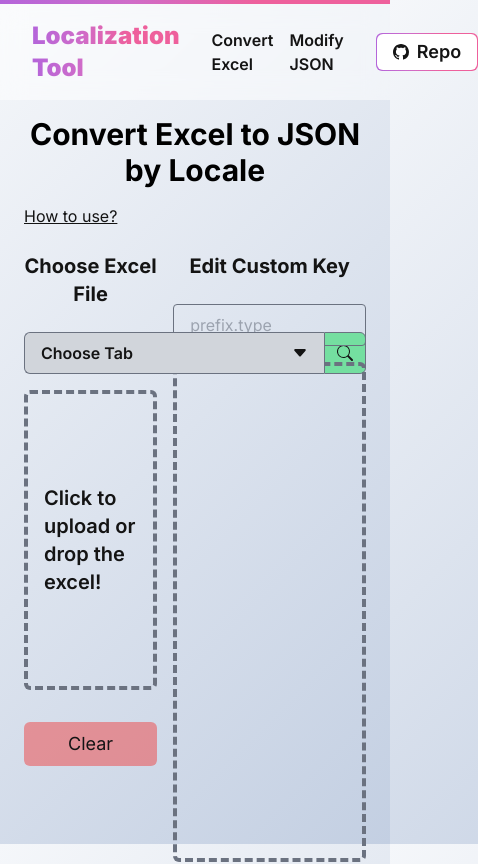
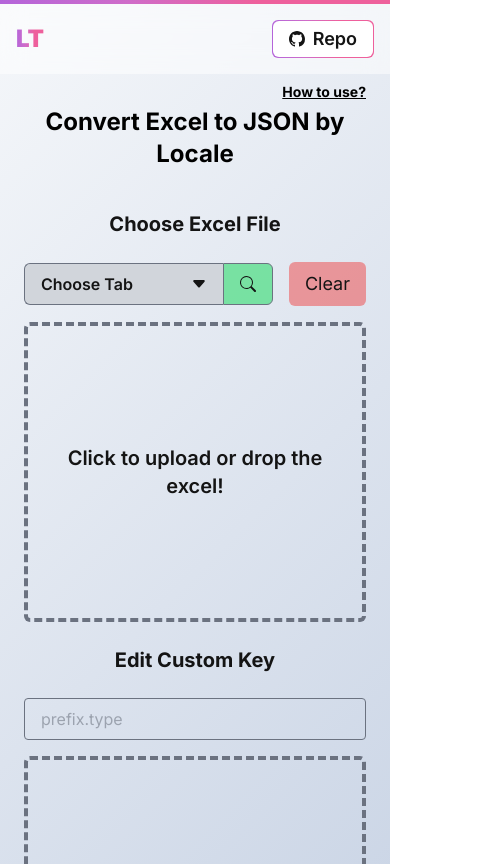
Before and after one commit to kwei/cl-localization, a Next.js app: page / in a window 390 px wide. Shown: the top 864 px of the page, 478 px wide, since content can reach past the window. Built offline with nearby package versions, Linux system fonts and the light colour scheme.

Commit message:
feat: Add RWD for `Convert Excel` Page

```diff
--- a/src/app/(site)/FileUploader.tsx
+++ b/src/app/(site)/FileUploader.tsx
@@ -4,7 +4,7 @@ import { useFileCtx } from '@/app/(site)/FileContext';
 import { Dropdown, DropdownOption } from '@/app/components/Dropdown';
 import { SearchIcon } from '@/app/components/SearchIcon';
 import { useFileUpload } from '@/hooks/useFileUpload';
-import { useCallback, useEffect, useRef, useState } from 'react';
+import { Fragment, useCallback, useEffect, useRef, useState } from 'react';
 
 const ACCEPTED_FILE_TYPE =
   'application/vnd.openxmlformats-officedocument.spreadsheetml.sheet';
@@ -46,25 +46,28 @@ export const FileUploader = () => {
   }, [file, setFile]);
 
   return (
-    <div className="col-span-5 flex flex-col gap-4">
+    <div className="col-span-12 flex flex-col gap-4 md:col-span-5">
       <h3 className="w-full py-2 text-center text-xl font-bold">
         Choose Excel File
       </h3>
-      <div className="flex w-full items-center">
+      <div className="flex w-full items-center justify-between gap-4">
+        <div className="grid w-full grid-cols-5">
+          <div className="col-span-4">
             <Dropdown
               value={tabName}
               placeholder="Choose Tab"
-          className="min-w-[300px] rounded-l-md border border-r-0 border-solid border-gray-500 bg-gray-300 px-4 py-2 transition-colors hover:bg-gray-300/50"
+              className="w-full rounded-l-md border border-r-0 border-solid border-gray-500 bg-gray-300 px-4 py-2 transition-colors hover:bg-gray-300/50"
               onChange={handleOnChangeTab}
             >
-          <div className="flex max-h-[350px] flex-col overflow-y-auto rounded-md border border-solid border-gray-500 bg-gray-300 p-2 gap-1">
+              <div className="flex max-h-[350px] flex-col gap-1 overflow-y-auto rounded-md border border-solid border-gray-500 bg-gray-300 p-2">
                 {sheetNames.map((tab) => (
+                  <Fragment key={tab}>
                     <DropdownOption
-                key={tab}
                       value={tab}
                       label={tab}
                       className={`${tabName === tab ? 'bg-white/70' : ''} rounded-sm px-4 py-1 text-left transition-colors hover:bg-white/50`}
                     />
+                  </Fragment>
                 ))}
               </div>
             </Dropdown>
@@ -75,15 +78,26 @@ export const FileUploader = () => {
               value={tabName}
               readOnly
             />
+          </div>
           <button
             type="button"
             onClick={handleSearchFile}
-          className="flex h-full items-center justify-center rounded-r-md border border-solid border-gray-500 bg-green-400/70 px-3 leading-6 transition-colors hover:bg-green-400/50"
+            className="col-span-1 flex items-center justify-center rounded-r-md border border-solid border-gray-500 bg-green-400/70 px-3 leading-6 transition-colors hover:bg-green-400/50"
           >
             <SearchIcon />
           </button>
         </div>
-      <div
+        <button
+          type="button"
+          onClick={handleClear}
+          disabled={!file}
+          className="cursor-pointer rounded-md bg-red-500/50 px-4 py-2 text-center text-lg transition-colors hover:bg-red-500/30"
+        >
+          Clear
+        </button>
+      </div>
+      <button
+        type="button"
         className="relative flex h-[300px] w-full cursor-pointer items-center justify-center rounded-md border-4 border-dashed border-gray-500 p-4 transition-colors hover:border-gray-500/70"
         {...getDropProperties()}
         onClick={handleClick}
@@ -107,17 +121,7 @@ export const FileUploader = () => {
           accept={ACCEPTED_FILE_TYPE}
           hidden
         />
-      </div>
-      <div className="w-full py-4">
-        <button
-          type="button"
-          onClick={handleClear}
-          disabled={!file}
-          className="w-full cursor-pointer rounded-md bg-red-500/50 px-4 py-2 text-center text-lg transition-colors hover:bg-red-500/30"
-        >
-          Clear
       </button>
-      </div>
     </div>
   );
 };
--- a/src/app/(site)/KeyEditor.tsx
+++ b/src/app/(site)/KeyEditor.tsx
@@ -2,7 +2,7 @@
 
 import { CloseIcon } from '@/app/components/CloseIcon';
 import { useFileCtx } from '@/app/(site)/FileContext';
-import { useMemo, useRef } from 'react';
+import { Fragment, useMemo, useRef } from 'react';
 
 export const KeyEditor = () => {
   const { rows, selectedRows } = useFileCtx();
@@ -21,7 +21,7 @@ export const KeyEditor = () => {
   }, [rows, selectedRows]);
 
   return (
-    <div className="col-span-7 flex flex-col gap-4">
+    <div className="col-span-12 flex flex-col gap-4 md:col-span-7">
       <h3 className="w-full py-2 text-center text-xl font-bold">
         Edit Custom Key
       </h3>
@@ -34,15 +34,13 @@ export const KeyEditor = () => {
           placeholder="prefix.type"
         />
       </fieldset>
-      <div className="flex h-[500px] w-full flex-col gap-1 overflow-y-auto rounded-md border-4 border-dashed border-gray-500 p-4 transition-colors hover:border-gray-500/70">
+      <div className="flex min-h-[300px] w-full flex-1 flex-col gap-1 overflow-y-auto rounded-md border-4 border-dashed border-gray-500 p-4 transition-colors hover:border-gray-500/70">
         {originalKey.map(
           (key, index) =>
             key && (
-              <EditBlock
-                key={`${key.toString()}-${index.toString()}`}
-                label={key.toString()}
-                index={index}
-              />
+              <Fragment key={`${key.toString()}-${index.toString()}`}>
+                <EditBlock label={key.toString()} index={index} />
+              </Fragment>
             ),
         )}
       </div>
@@ -63,14 +61,14 @@ const EditBlock = ({ label, index }: { label: string; index: number }) => {
       key={`${label}-${index.toString()}`}
       className="group relative grid w-full grid-cols-12 gap-1"
     >
-      <div className="col-span-3 break-words rounded-md bg-gray-500/70 p-2">
+      <div className="col-span-4 break-words rounded-md bg-gray-500/70 p-2 md:col-span-3">
         {label}
       </div>
       <input
         type="text"
         ref={inputRef}
         name={`new-key-${index.toString()}`}
-        className="col-span-9 rounded-md border border-solid border-gray-500 bg-transparent p-2 pr-8 focus:outline-0"
+        className="col-span-8 rounded-md border border-solid border-gray-500 bg-transparent p-2 pr-8 focus:outline-0 md:col-span-9"
         defaultValue={label}
       />
       <button
--- a/src/app/(site)/page.tsx
+++ b/src/app/(site)/page.tsx
@@ -8,42 +8,47 @@ import { PreviewModalContext } from '@/app/Context/PreviewModalContext';
 
 export default function Home() {
   return (
-    <main className="flex w-full flex-1 items-center justify-center px-6 pb-8">
-      <div className="h-full w-full max-w-[1280px]">
+    <main className="flex w-full flex-1 justify-center px-6 pb-8">
+      <div className="w-full max-w-[1280px] flex-1">
         <PreviewModalContext>
           <FileContext>
             <Editor.Form>
-              <h1 className="w-full py-4 text-center text-3xl font-bold text-black">
+              <div className="flex w-full flex-1 flex-col items-center">
+                <h1 className="relative w-full pb-4 pt-8 text-center text-2xl font-bold text-black md:text-3xl">
                   Convert Excel to JSON by Locale
-              </h1>
+                  <div className="absolute right-0 top-2 text-sm">
                     <UserManual>
-                <ol className="flex list-decimal flex-col gap-2 px-6 pl-10">
+                      <ol className="flex list-decimal flex-col gap-2 px-6 pl-10 text-start">
                         <li>
-                    Upload the excel with the localization which you want to
-                    convert to json.
+                          Upload the excel with the localization which you want
+                          to convert to json.
                         </li>
                         <li>
-                    Choose the tab name of the excel, then click the search
-                    button.
+                          Choose the tab name of the excel, then click the
+                          search button.
                         </li>
                         <li>
-                    Select the rows that you want to use in the upcoming popup.
+                          Select the rows that you want to use in the upcoming
+                          popup.
                         </li>
                         <li>
-                    Edit the keys of the rows you selected, also you can set a
-                    prefix key to apply on to the each key.
+                          Edit the keys of the rows you selected, also you can
+                          set a prefix key to apply on to the each key.
                         </li>
                         <li>
-                    Click <strong>Preview</strong> button to get the result of
-                    the conversion.
+                          Click <strong>Preview</strong> button to get the
+                          result of the conversion.
                         </li>
                       </ol>
                     </UserManual>
-              <div className="grid w-full grid-cols-12 gap-4 py-4">
+                  </div>
+                </h1>
+                <div className="grid w-full flex-1 grid-cols-12 gap-4 py-4">
                   <SelectorModal>
                     <FileUploader />
                     <KeyEditor />
                   </SelectorModal>
+                </div>
               </div>
               <Editor.ActionBar />
             </Editor.Form>
--- a/src/app/Header.tsx
+++ b/src/app/Header.tsx
@@ -4,19 +4,27 @@ import { ReactNode } from 'react';
 
 export const Header = () => {
   return (
-    <div className="flex w-full flex-col">
-      <div className="bg-gradient-main w-full pt-1"></div>
-      <nav className="flex w-full items-center justify-center bg-white/50 px-8 py-4 backdrop-blur-md">
-        <div className="flex w-full max-w-[1280px] items-center gap-4">
+    <div className="sticky top-0 z-40 flex w-full flex-col">
+      <div className="w-full bg-gradient-main pt-1"></div>
+      <nav className="flex w-full items-center justify-center bg-white/50 p-4 backdrop-blur-md md:px-8">
+        <div className="flex w-full max-w-[1280px] items-center justify-between">
+          <div className="flex w-full items-center gap-4">
             <Link
               href="/"
-            className="bg-gradient-main bg-clip-text text-2xl font-black text-transparent"
+              className="bg-gradient-main bg-clip-text text-2xl font-black text-transparent max-md:hidden"
             >
               Localization Tool
             </Link>
-          <div className="flex flex-1 items-center gap-4 px-4">
+            <Link
+              href="/"
+              className="bg-gradient-main bg-clip-text text-2xl font-black text-transparent md:hidden"
+            >
+              LT
+            </Link>
+            <div className="flex flex-1 items-center gap-4 px-4 max-md:hidden">
               <LinkBtn href="/">Convert Excel</LinkBtn>
               <LinkBtn href="/modify">Modify JSON</LinkBtn>
+            </div>
           </div>
           <SpecialBtn href="https://github.com/kwei/cl-localization">
             <GithubIcon />
@@ -24,6 +32,7 @@ export const Header = () => {
           </SpecialBtn>
         </div>
       </nav>
+      <div className="w-full md:hidden"></div>
     </div>
   );
 };
@@ -47,9 +56,9 @@ const SpecialBtn = ({
   children: ReactNode;
 }) => {
   return (
-    <a href={href} className="bg-gradient-main group relative rounded-md p-px">
+    <a href={href} className="group relative rounded-md bg-gradient-main p-px">
       <div className="flex items-center justify-center rounded-md bg-white">
-        <div className="bg-gradient-main absolute bottom-0 left-full right-0 top-0 rounded-md transition-all group-hover:left-0"></div>
+        <div className="absolute bottom-0 left-full right-0 top-0 rounded-md bg-gradient-main transition-all group-hover:left-0"></div>
         <span className="z-10 flex items-center gap-2 rounded-md px-4 py-1 text-lg font-semibold transition-colors group-hover:text-white">
           {children}
         </span>
--- a/src/app/components/Dropdown.tsx
+++ b/src/app/components/Dropdown.tsx
@@ -8,7 +8,7 @@ import {
   useCallback,
   useContext,
   useMemo,
-  useState,
+  useState
 } from 'react';
 
 interface Props {
@@ -27,8 +27,10 @@ interface CtxVal {
 
 const initCtxVal = {
   value: '',
-  setValue: (_value: string) => {},
-  close: () => {},
+  setValue: (_value: string) => {
+  },
+  close: () => {
+  }
 };
 
 export const Dropdown = (props: Props) => {
@@ -37,7 +39,7 @@ export const Dropdown = (props: Props) => {
     value,
     placeholder = 'Select One',
     children,
-    onChange,
+    onChange
   } = props;
   const [selected, setSelected] = useState(value ?? '');
   const [open, setOpen] = useState(false);
@@ -50,20 +52,20 @@ export const Dropdown = (props: Props) => {
       setSelected(val);
       if (onChange) onChange(val);
     },
-    [onChange],
+    [onChange]
   );
 
   const ctxVal = useMemo(
     () => ({
       value: selected,
       setValue: handleOnChange,
-      close: () => setOpen(false),
+      close: () => setOpen(false)
     }),
-    [handleOnChange, selected],
+    [handleOnChange, selected]
   );
 
   return (
-    <div ref={ref} className="relative inline-block">
+    <div ref={ref} className="relative inline-block w-full">
       <button
         type="button"
         onClick={() => setOpen((prevState) => !prevState)}
@@ -86,10 +88,10 @@ export const Dropdown = (props: Props) => {
 const Ctx = createContext<CtxVal>(initCtxVal);
 
 export const DropdownOption = ({
-  value,
-  label,
-  className = '',
-}: {
+                                 value,
+                                 label,
+                                 className = ''
+                               }: {
   value: string;
   label: string;
   className?: string;
--- a/src/app/globals.css
+++ b/src/app/globals.css
@@ -11,15 +11,10 @@ body {
     color: var(--font-color);
     background-image: var(--background-gradient);
     width: 100%;
-    height: 100svh;
+    height: 100%;
+    min-height: 100vh;
     display: flex;
     flex-direction: column;
-}
-
-@layer utilities {
-    .text-balance {
-        text-wrap: balance;
-    }
 }
 
 *::-webkit-scrollbar {
```
Also changed, not shown: src/app/(site)/Form.tsx (+6 -6 lines), src/app/(site)/SelectorModal.tsx (+6 -9 lines), src/app/Context/PreviewModalContext.tsx (+15 -13 lines), src/app/components/MenuIcon.tsx (added, +15 -0 lines). Lines whose indentation alone changed are shown as unchanged.
